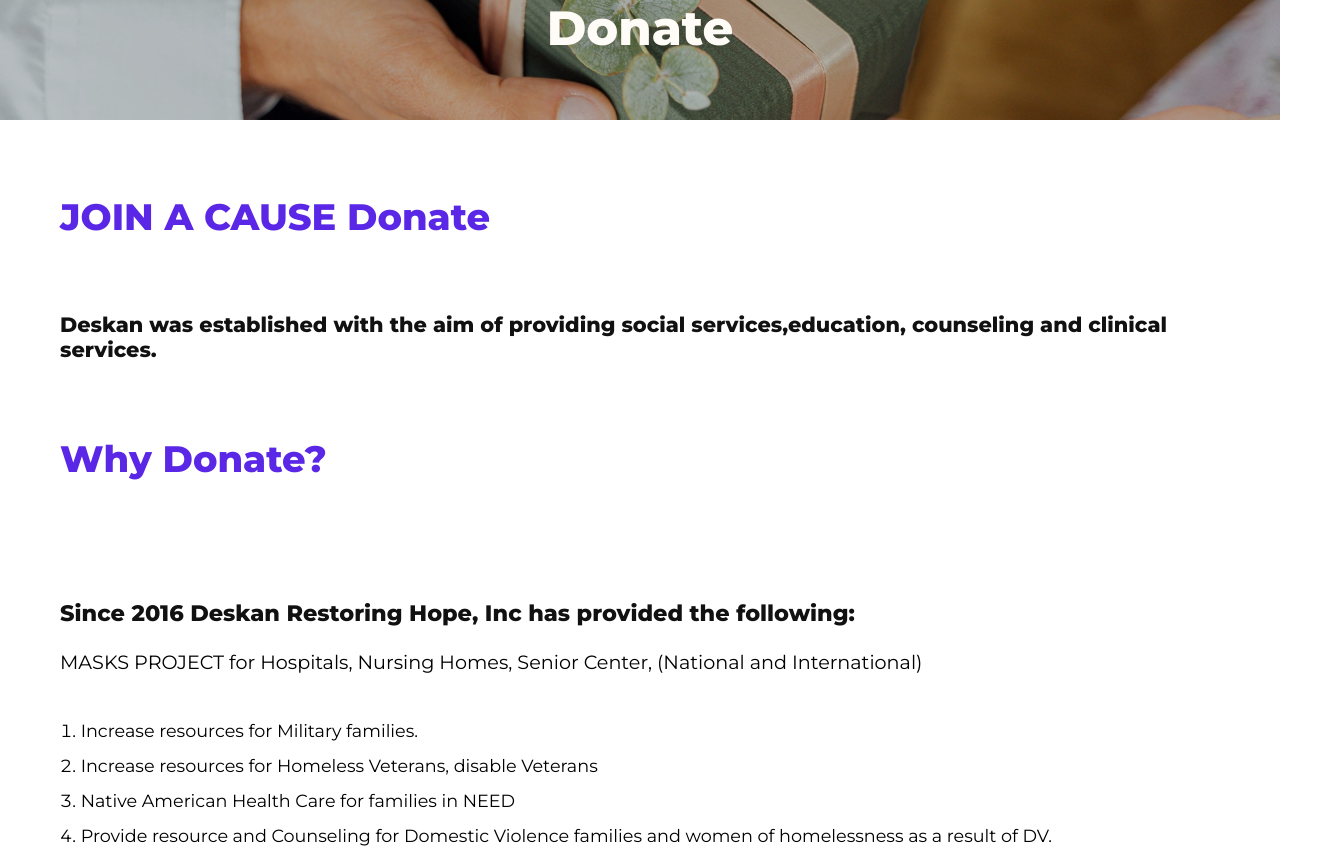
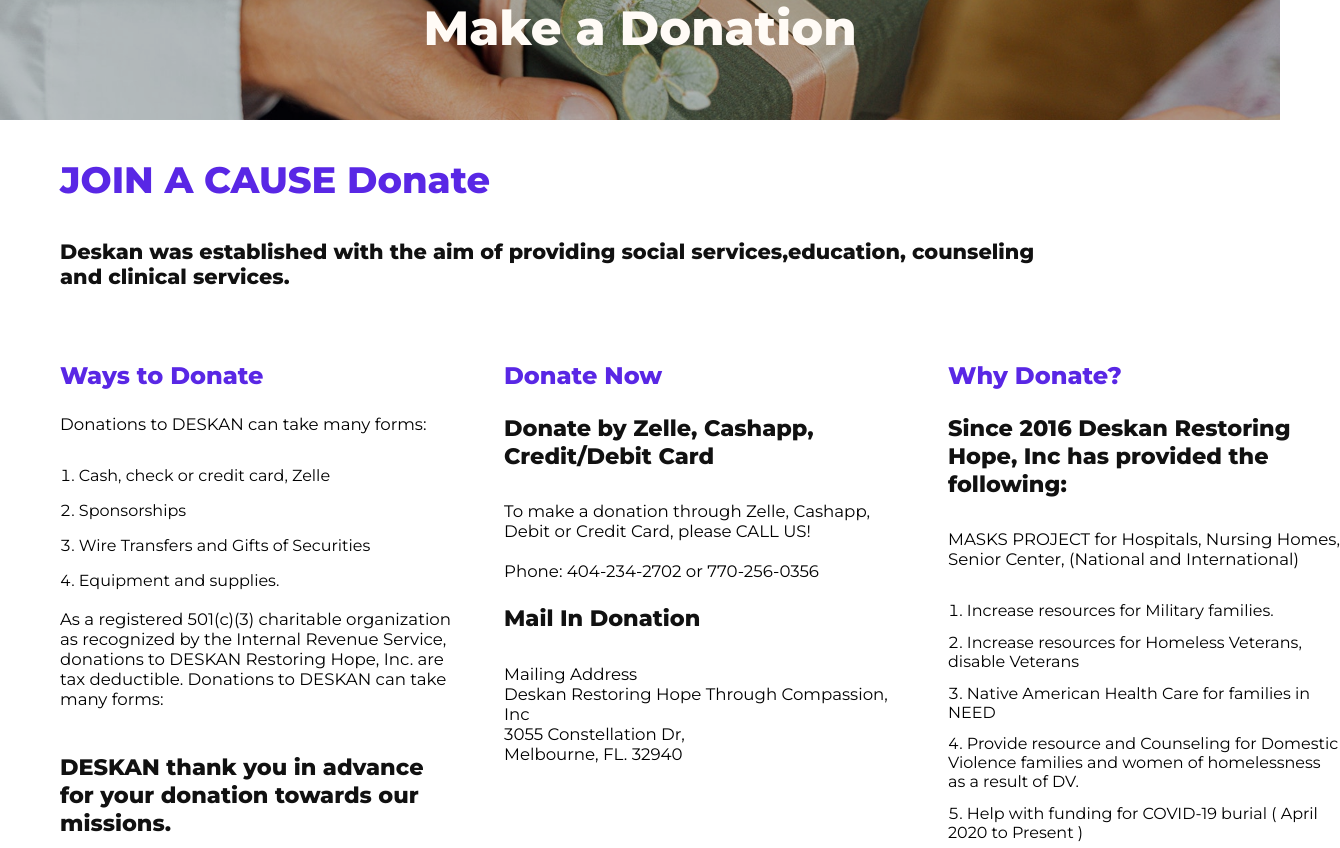
Before and after one commit to SvenRehm/deskan-restoring-hope, a React (Create React App) app: page /#/donate in a window 1280 px wide. Shown: the part 160-1008 px from the top of the page, 1340 px wide, since content can reach past the window. Built offline with nearby package versions, Linux system fonts and the light colour scheme; no server answers.

Commit message:
donate styles

```diff
--- a/src/Components/Contact/ContactStyles.js
+++ b/src/Components/Contact/ContactStyles.js
@@ -35,7 +35,7 @@
 margin-bottom:6em ;
    h3 {
       grid-column: 2/12;
-      font-size: 1.3em;
+      font-size: 1.2em;
       line-height: 1.6;
       margin: 2em 0 0 0;
    }
@@ -89,7 +89,7 @@
       display:inline-block ;
       text-decoration: none;
       padding: 0.3em;
-      font-size: 1.5em;
+      font-size: 1.3em;
       font-weight: 600;
       color: var(--main-accent-color);
       transition: all 150ms ease-in-out;
@@ -124,7 +124,7 @@
       grid-row: 1;
       color: var(--main-accent-color);
       grid-column: 2/12;
-      font-size: 2.5em;
+      font-size: 2em;
       text-align: center;
       margin-bottom: 1em;
 
@@ -158,21 +158,21 @@
    }
    form input:placeholder-shown {
       padding-left: 0.5em;
-      font-size: 1.1em;
+      font-size: 1em;
       font-family: "Montserrat", sans-serif;
    }
    form textarea:placeholder-shown {
       font-family: "Montserrat", sans-serif;
       padding-left: 0.5em;
       padding-top: 0.5em;
-      font-size: 1.1em;
+      font-size: 1em;
    }
 
    form .label-name input,
    form .label-email input,
    form .label-phone input {
       padding-left: 0.5em;
-      font-size: 1.1em;
+      font-size: 1em;
       grid-column: 2/12;
       justify-self: center;
       border: 1px solid rgb(163, 163, 163);
@@ -184,7 +184,7 @@
    form .label-message textarea {
       width: 100%;
       height: 150px;
-      font-size: 1.3em;
+      font-size: 1em;
       padding-top: 0.5em;
       padding-left: 0.5em;
    }
--- a/src/Components/Donate/Donate.js
+++ b/src/Components/Donate/Donate.js
@@ -14,7 +14,7 @@
          <AnimatePage>
             <div className="donate-hero">
                <img src={img2} alt="donate-hero" />
-               <h1>Donate</h1>
+               <h1>Make a Donation</h1>
             </div>
 
             <motion.div
@@ -24,15 +24,17 @@
                transition={transition}
                className="donate-container"
             >
-               <h2>JOIN A CAUSE Donate</h2>
 
+
+               <h1>JOIN A CAUSE Donate</h1>
                <h4>
                   Deskan was established with the aim of providing social
                   services,education, counseling and clinical services.
                </h4>
 
+
+               <div className="why-donate">
                <h2>Why Donate?</h2>
-
                <h3>
                   Since 2016 Deskan Restoring Hope, Inc has provided the
                   following:
@@ -83,58 +85,64 @@
                      talent to a much needed cause - helping the needy.
                   </p>
                </motion.ol>
-
+               </div>
                <motion.div
                   initial={{ opacity: 0, y: 250 }}
                   whileInView={{ opacity: 1, y: 0 }}
                   viewport={{ once: true }}
                   transition={transition}
-                  className="donate-container"
+                  className="waystodonate"
                >
+
                   <h2>Ways to Donate</h2>
-                  <p className="waystodonate-text">
-                     As a registered 501(c)(3) charitable organization as
-                     recognized by the Internal Revenue Service, donations to
-                     DESKAN Restoring Hope, Inc. are tax deductible. Donations
-                     to DESKAN can take many forms:
-                  </p>
+                  <p>Donations to DESKAN can take many forms:</p>
+
                   <ol>
                      <li>Cash, check or credit card, Zelle</li>
                      <li>Sponsorships</li>
                      <li>Wire Transfers and Gifts of Securities</li>
                      <li>Equipment and supplies.</li>
                   </ol>
-
+                  <br/>
+                  <p>
+                     As a registered 501(c)(3) charitable organization as
+                     recognized by the Internal Revenue Service, donations to
+                     DESKAN Restoring Hope, Inc. are tax deductible. Donations
+                     to DESKAN can take many forms:
+                  </p>
                   <h3>
                      DESKAN thank you in advance for your donation towards our
                      missions.
                   </h3>
+
                </motion.div>
                <motion.div
                   initial={{ opacity: 0, y: 250 }}
                   whileInView={{ opacity: 1, y: 0 }}
                   viewport={{ once: true }}
                   transition={transition}
+                  className="donate-now"
                >
-                  <h2>Mail In Donation</h2>
+                   <h2>Donate Now</h2>
+                   <h3>Donate by Zelle, Cashapp, Credit/Debit Card</h3>
+
+
+                  <p>
+                     To make a donation through Zelle, Cashapp, Debit or Credit
+                     Card, please CALL US! <br />  <br /> Phone:
+                     404-234-2702 or 770-256-0356
+                  </p>
+                  <h3>Mail In Donation</h3>
                   <p>
                      Mailing Address <br />
                      Deskan Restoring Hope Through Compassion, Inc <br /> 3055
                      Constellation Dr, <br /> Melbourne, FL. 32940
                   </p>
-                  <h2>Donate by Zelle, Cashapp, Credit/Debit Card</h2>
-                  <p>
-                     To make a donation through Zelle, Cashapp, Debit or Credit
-                     Card, please CALL US! <br /> Phone:
-                     404-234-2702/770-256-0356
-                  </p>
 
-                  <h2>
-                     Some of the Programms the Donations will be used for you
-                     can find down below
-                  </h2>
+
                </motion.div>
-               {/* <Link to="/veterans">Programms</Link> */}
+
+
             </motion.div>
 
             <WhatWeDo />
--- a/src/Components/Donate/Index.css
+++ b/src/Components/Donate/Index.css
@@ -1,16 +1,19 @@
 .donate-container {
    height: 100%;
-   display: grid;
-
-   grid-template-rows: auto;
+   /* display: grid;
+   grid-template-rows: auto; */
    max-width: 1160px;
    margin: 0 auto;
+   display: grid;
+   grid-template-columns: repeat(auto-fill, minmax(100px, 1fr));
+   grid-column-gap: 3em;
+
+   margin-bottom: 6em;
 }
 .donate-hero {
    height: 35vh;
    width: 100%;
    display: grid;
-
    grid-template-columns: repeat(12, 1fr);
    grid-template-rows: repeat(2, 1fr);
 }
@@ -36,19 +39,51 @@
 
 .donate-container .donate-desc-header {
    color: var(--main-black-color);
-   font-size: 2.5em;
+   font-size: 2.3em;
 }
 
 .donate-container h2 {
-   font-size: 2.3em;
-   margin: 2em 0 2em 0;
+   font-size: 1.5em;
+   margin: 1em 1em 1em 0;
    color: var(--main-accent-color);
 }
-.donate-container h2:nth-child(2) {
+
+.donate-container h1{
+   grid-column: 1/12;
    font-size: 2.3em;
-   margin: 0 0 1.5em 0;
+   margin: 1em 1em 1em 0;
    color: var(--main-accent-color);
 }
+.donate-container h4{
+   grid-column: 1/8;
+
+}
+
+.donate-container .waystodonate{
+   grid-row: 3;
+   grid-column: 1/4;
+   margin-top:3em;
+}
+.donate-container .donate-now{
+   grid-row: 3;
+   grid-column: 4/7;
+   margin-top:3em;
+}
+
+.donate-container .donate-now h3,
+.donate-container .why-donate h3{
+   margin-top:0;
+margin-bottom:1.4em;
+}
+.donate-container .donate-now p{
+
+margin-bottom:1.4em;
+}
+.donate-container .why-donate{
+   grid-column: 7/12;
+   margin-top:3em;
+}
+
 
 .donate-container h3 {
    color: var(--main-black-color);
@@ -62,17 +97,14 @@
 }
 .donate-container .donate-reasons li {
    margin: 0.8em 0 0.8em 0;
-   font-size: 1.1em;
+   font-size: 1em;
 }
 .donate-welcome-help {
    margin-top: 2em;
    font-size: 1.3em;
    font-weight: 500;
 }
-.donate-container .waystodonate-text {
-   font-size: 1.3em;
-   font-weight: 500;
-}
+
 
 .donate-container ol {
    list-style-position: inside;
@@ -82,15 +114,12 @@
    margin-top: 1em;
 }
 .donate-container p {
-   font-size: 1.2em;
+   font-size: 1.04em;
 }
 .donate-container a {
    width: 230px;
-
-   color: var(--main-accent-color);
-
+color: var(--main-accent-color);
    border: solid 1px var(--main-accent-color);
-
    text-transform: uppercase;
    letter-spacing: 1px;
    text-decoration: none;
--- a/src/Components/Home-AboutUs/Index.css
+++ b/src/Components/Home-AboutUs/Index.css
@@ -29,7 +29,7 @@
    grid-template-columns: repeat(12, 1fr);
 }
 .about-us-section h1 {
-   padding: 0 1em;
+   /* padding: 0 1em; */
    grid-column: 6/12;
    font-size: 1.5em;
    margin: 2em 0 0 0;
```
